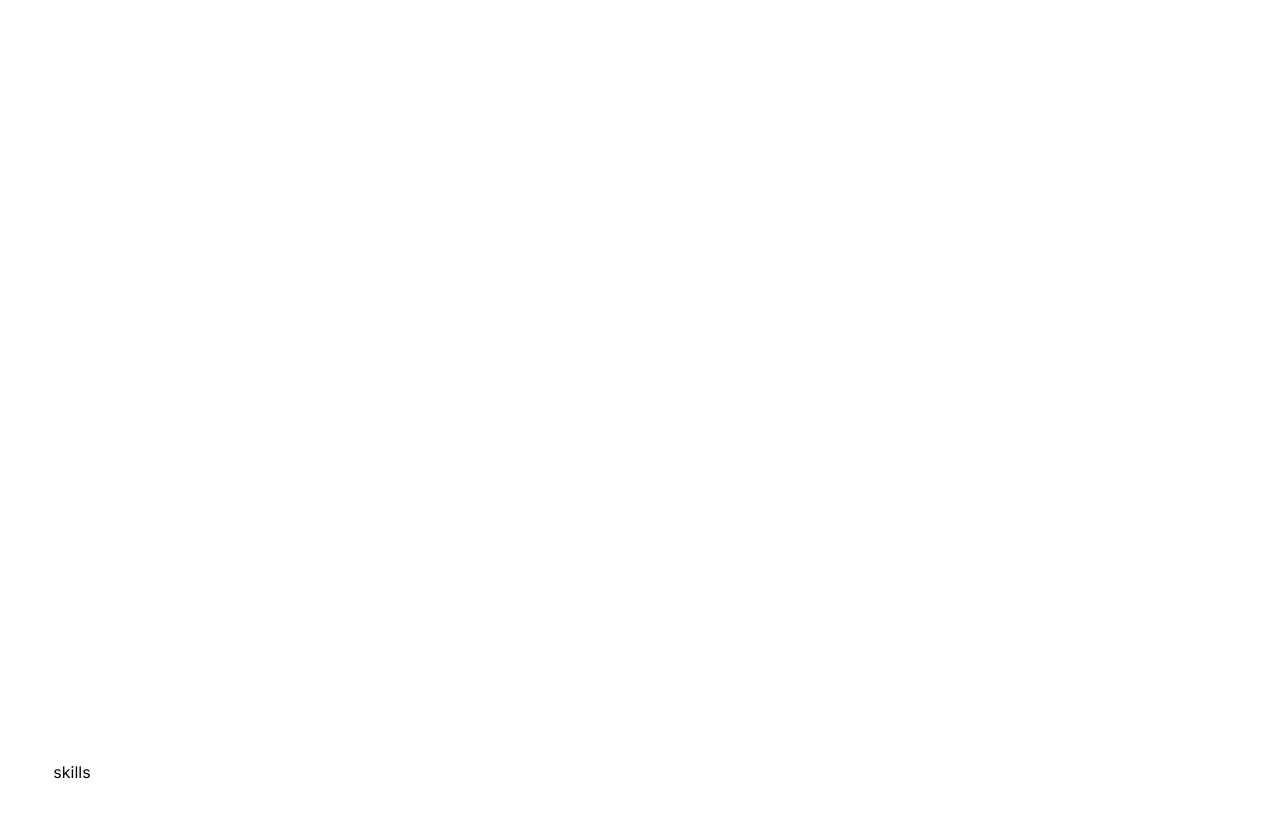
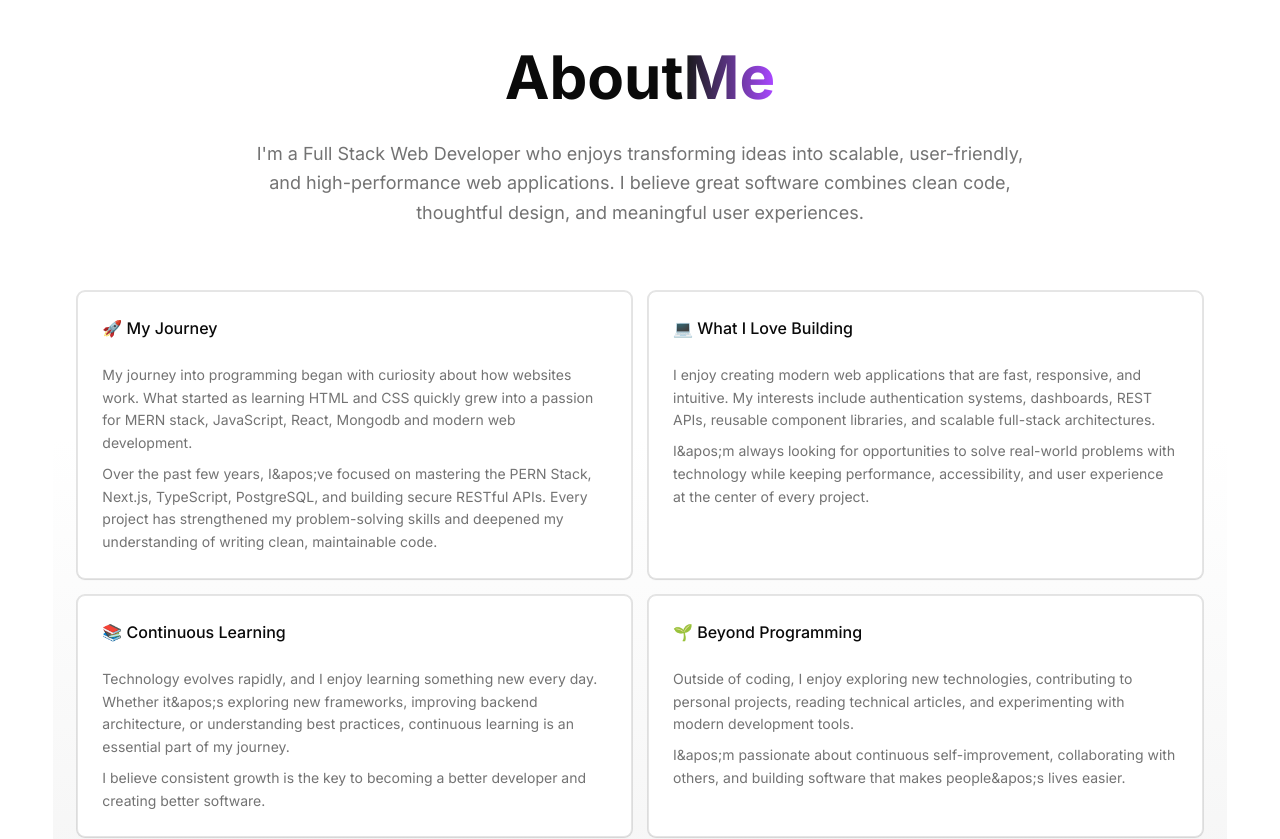
Before and after one commit to devpolas/portfolio, a Next.js app: page / in a window 1280 px wide. Shown: the part 920-1759 px from the top of the page. Built offline with nearby package versions, Linux system fonts and the light colour scheme.

Commit message:
design about me section and fix scroll-to-section

```diff
--- /dev/null
+++ b/components/ui/card.tsx
@@ -0,0 +1,103 @@
+import * as React from "react"
+
+import { cn } from "@/lib/utils"
+
+function Card({
+  className,
+  size = "default",
+  ...props
+}: React.ComponentProps<"div"> & { size?: "default" | "sm" }) {
+  return (
+    <div
+      data-slot="card"
+      data-size={size}
+      className={cn(
+        "group/card flex flex-col gap-(--card-spacing) overflow-hidden rounded-xl bg-card py-(--card-spacing) text-sm text-card-foreground shadow-xs ring-1 ring-foreground/10 [--card-spacing:--spacing(6)] has-[>img:first-child]:pt-0 data-[size=sm]:[--card-spacing:--spacing(4)] *:[img:first-child]:rounded-t-xl *:[img:last-child]:rounded-b-xl",
+        className
+      )}
+      {...props}
+    />
+  )
+}
+
+function CardHeader({ className, ...props }: React.ComponentProps<"div">) {
+  return (
+    <div
+      data-slot="card-header"
+      className={cn(
+        "group/card-header @container/card-header grid auto-rows-min items-start gap-1 rounded-t-xl px-(--card-spacing) has-data-[slot=card-action]:grid-cols-[1fr_auto] has-data-[slot=card-description]:grid-rows-[auto_auto] [.border-b]:pb-(--card-spacing)",
+        className
+      )}
+      {...props}
+    />
+  )
+}
+
+function CardTitle({ className, ...props }: React.ComponentProps<"div">) {
+  return (
+    <div
+      data-slot="card-title"
+      className={cn(
+        "font-heading text-base leading-normal font-medium group-data-[size=sm]/card:text-sm",
+        className
+      )}
+      {...props}
+    />
+  )
+}
+
+function CardDescription({ className, ...props }: React.ComponentProps<"div">) {
+  return (
+    <div
+      data-slot="card-description"
+      className={cn("text-sm text-muted-foreground", className)}
+      {...props}
+    />
+  )
+}
+
+function CardAction({ className, ...props }: React.ComponentProps<"div">) {
+  return (
+    <div
+      data-slot="card-action"
+      className={cn(
+        "col-start-2 row-span-2 row-start-1 self-start justify-self-end",
+        className
+      )}
+      {...props}
+    />
+  )
+}
+
+function CardContent({ className, ...props }: React.ComponentProps<"div">) {
+  return (
+    <div
+      data-slot="card-content"
+      className={cn("px-(--card-spacing)", className)}
+      {...props}
+    />
+  )
+}
+
+function CardFooter({ className, ...props }: React.ComponentProps<"div">) {
+  return (
+    <div
+      data-slot="card-footer"
+      className={cn(
+        "flex items-center rounded-b-xl px-(--card-spacing) [.border-t]:pt-(--card-spacing)",
+        className
+      )}
+      {...props}
+    />
+  )
+}
+
+export {
+  Card,
+  CardHeader,
+  CardFooter,
+  CardTitle,
+  CardAction,
+  CardDescription,
+  CardContent,
+}
--- /dev/null
+++ b/sections/about/about-card.tsx
@@ -0,0 +1,24 @@
+import { Card, CardContent, CardHeader, CardTitle } from "@/components/ui/card"
+
+interface CardPropInterface {
+  id: number
+  cardTitle: string
+  firstPart: string
+  secondPart: string
+}
+
+export default function AboutCard({ content }: { content: CardPropInterface }) {
+  return (
+    <Card className="rounded-md border transition-all duration-300 hover:-translate-y-1 hover:border-primary">
+      <CardHeader>
+        <CardTitle>{content.cardTitle}</CardTitle>
+      </CardHeader>
+
+      <CardContent className="space-y-2 leading-relaxed text-muted-foreground">
+        <p>{content.firstPart}</p>
+
+        <p>{content.secondPart}</p>
+      </CardContent>
+    </Card>
+  )
+}
--- a/sections/about/about.tsx
+++ b/sections/about/about.tsx
@@ -1,7 +1,73 @@
+import { Card, CardContent, CardHeader, CardTitle } from "@/components/ui/card"
+import AboutCard from "./about-card"
+
+const cardContent = [
+  {
+    id: 1,
+    cardTitle: "🚀 My Journey",
+    firstPart:
+      "My journey into programming began with curiosity about how websites work. What started as learning HTML and CSS quickly grew into a passion for MERN stack, JavaScript, React, Mongodb and modern web development.",
+    secondPart:
+      "Over the past few years, I&apos;ve focused on mastering the PERN Stack, Next.js, TypeScript, PostgreSQL, and building secure RESTful APIs. Every project has strengthened my problem-solving skills and deepened my understanding of writing clean, maintainable code.",
+  },
+  {
+    id: 2,
+    cardTitle: "💻 What I Love Building",
+    firstPart:
+      "I enjoy creating modern web applications that are fast, responsive, and intuitive. My interests include authentication systems, dashboards, REST APIs, reusable component libraries, and scalable full-stack architectures.",
+    secondPart:
+      "I&apos;m always looking for opportunities to solve real-world problems with technology while keeping performance, accessibility, and user experience at the center of every project.",
+  },
+  {
+    id: 3,
+    cardTitle: "📚 Continuous Learning",
+    firstPart:
+      "Technology evolves rapidly, and I enjoy learning something new every day. Whether it&apos;s exploring new frameworks, improving backend architecture, or understanding best practices, continuous learning is an essential part of my journey.",
+    secondPart:
+      "I believe consistent growth is the key to becoming a better developer and creating better software.",
+  },
+  {
+    id: 4,
+    cardTitle: "🌱 Beyond Programming",
+    firstPart:
+      "Outside of coding, I enjoy exploring new technologies, contributing to personal projects, reading technical articles, and experimenting with modern development tools.",
+    secondPart:
+      " I&apos;m passionate about continuous self-improvement, collaborating with others, and building software that makes people&apos;s lives easier.",
+  },
+]
+
 export default function About() {
   return (
-    <section className="h-screen" id="about">
-      about
+    <section
+      id="about"
+      className="relative flex min-h-screen items-center overflow-hidden"
+    >
+      <div className="absolute inset-0 -z-10 bg-linear-to-b from-background via-background to-muted" />
+      <div className="container mx-auto px-6 py-5 md:py-20">
+        {/* Heading */}
+        <div className="mx-auto mb-16 max-w-3xl text-center">
+          <h1 className="text-4xl leading-tight font-bold md:text-6xl">
+            About
+            <span className="bg-linear-to-r from-primary to-purple-500 bg-clip-text text-transparent">
+              Me
+            </span>
+          </h1>
+
+          <p className="mt-6 text-lg leading-relaxed text-muted-foreground">
+            I&apos;m a Full Stack Web Developer who enjoys transforming ideas
+            into scalable, user-friendly, and high-performance web applications.
+            I believe great software combines clean code, thoughtful design, and
+            meaningful user experiences.
+          </p>
+        </div>
+
+        {/* Content */}
+        <div className="grid gap-4 lg:grid-cols-2">
+          {cardContent.map((content) => (
+            <AboutCard key={content.id} content={content} />
+          ))}
+        </div>
+      </div>
     </section>
   )
 }
--- a/utils/scroll-to-section.ts
+++ b/utils/scroll-to-section.ts
@@ -5,7 +5,7 @@ export default function scrollToSection(href: string) {
   const el = document.getElementById(id)
   if (!el) return
 
-  const offset = 80
+  const offset = 40
 
   window.history.pushState(null, "", `#${id}`)
 
```
